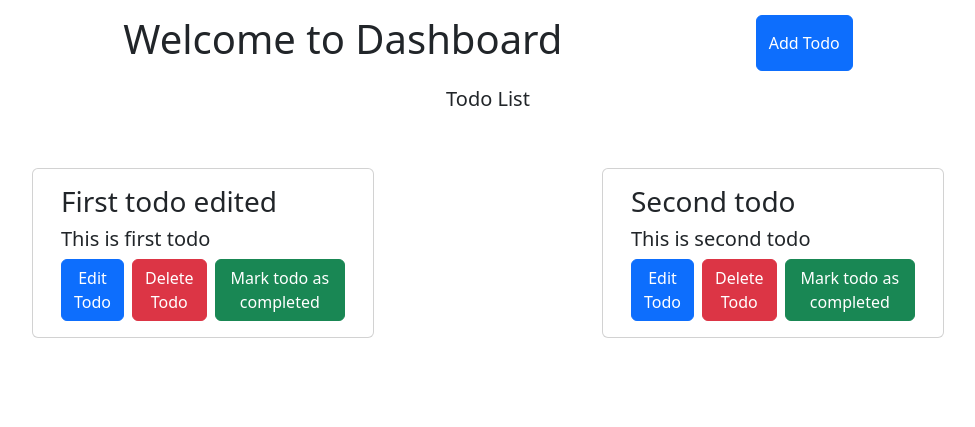
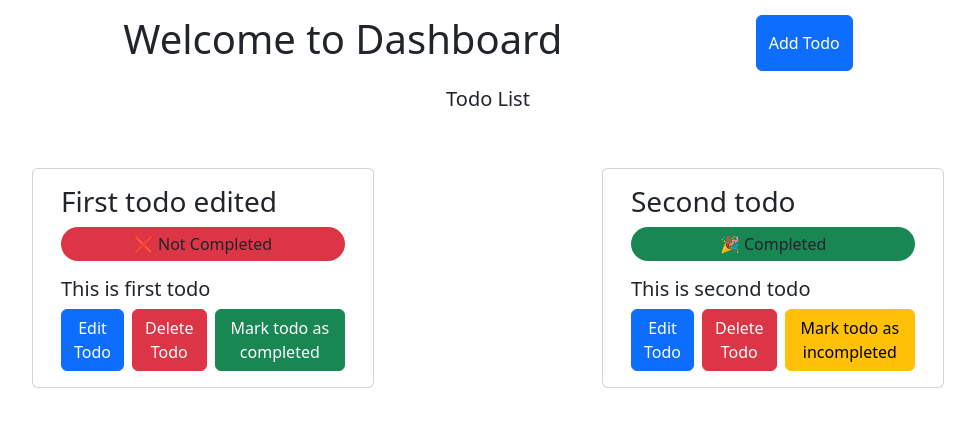
Before and after one commit to DevFusionist/php_todo_app, a PHP site: page /view_todo.php in a window 1280 px wide. Shown: the top 427 px of the page, without its empty margins (152-1127 px from the left). Run offline with PHP 8.4, Linux system fonts and the light colour scheme; the visitor is signed in with stand-in values (Sample User, id 1).

Commit message:
added status bar in view todo page

```diff
--- a/todos.json
+++ b/todos.json
@@ -9,6 +9,6 @@
         "id": 2,
         "name": "Second todo",
         "description": "This is second todo",
-        "status": "not completed"
+        "status": "completed"
     }
 ]
--- a/view_todo.php
+++ b/view_todo.php
@@ -71,6 +71,16 @@
                         <h3>
                         <?php echo $todo['name']; ?>
                         </h3>
+                        <?php if ($todo['status'] === "completed"): ?>
+                            <p class='bg-success' style="border-radius:20px; padding:5px; text-align:center;">
+                                🎉 Completed
+                            </p>
+                        <?php else: ?>
+                            <p class='bg-danger' style="border-radius:20px; padding:5px; text-align:center;">
+                                ❌ Not Completed
+                            </p>
+                        <?php endif; ?>
+
                         <h5>
                         <?php echo $todo['description']; ?>
                         </h5>
```
